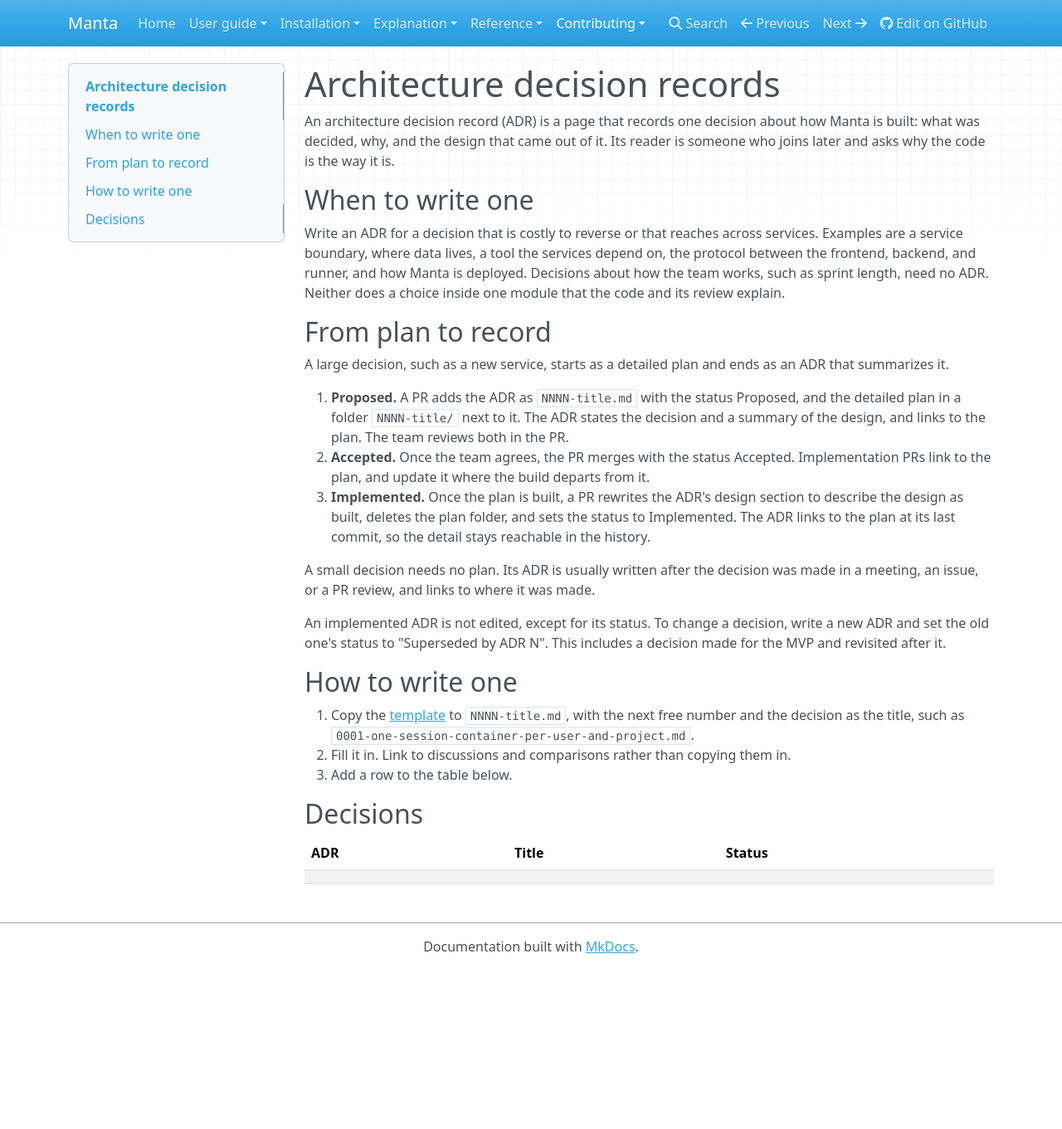
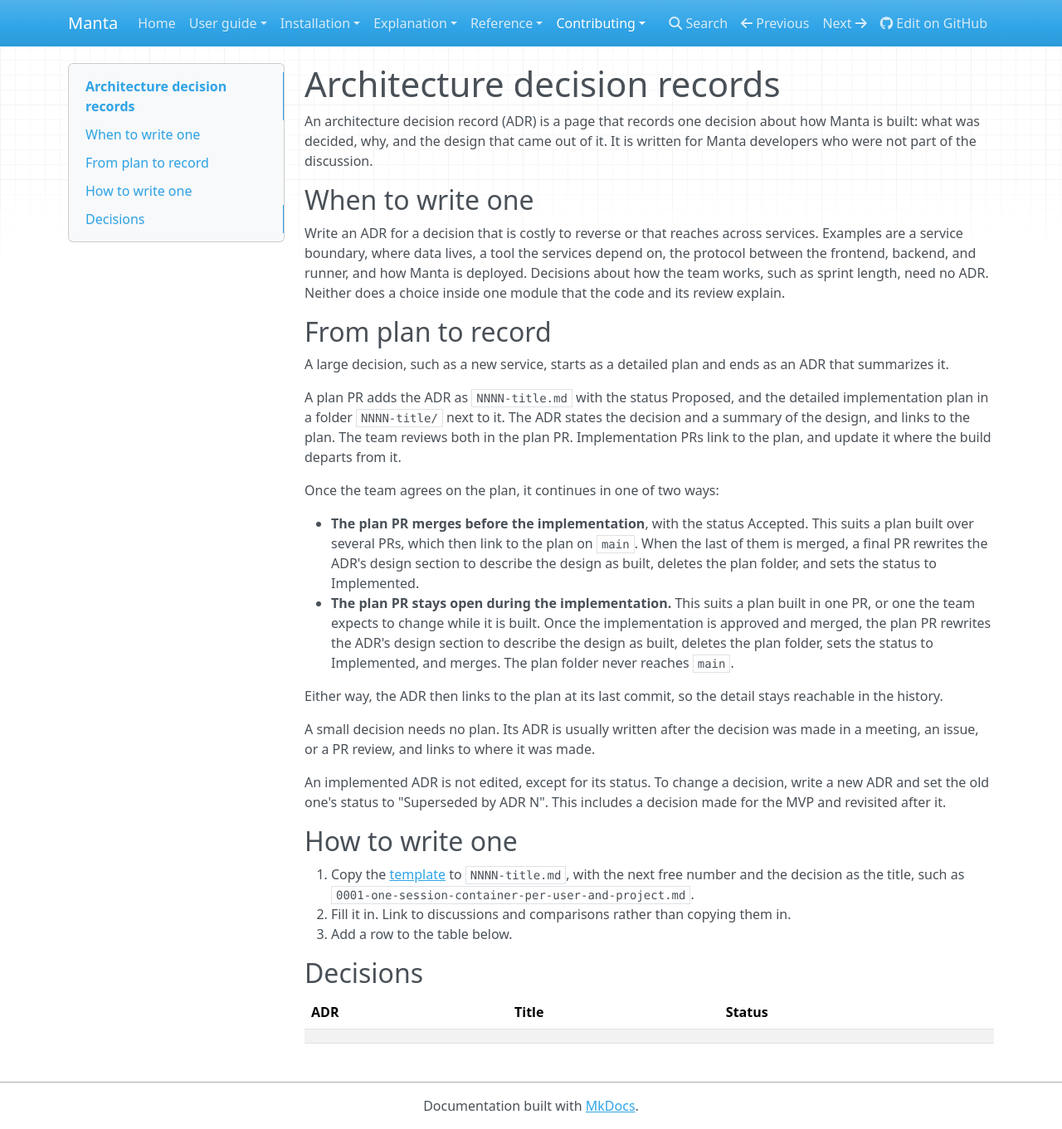
Before and after one commit to manta-plan/manta, an MkDocs documentation site: the page built from docs/contributing/decisions/index.md, in a window 1280 px wide and 1361 px high. Shown: the whole window at 83% size. Built offline with MkDocs 1.6.1, drawn with Linux system fonts in a browser that asks for light colours; nearby versions of some CDN libraries.

Commit message:
docs: allow a plan PR to stay open during implementation
Describe two ways an ADR's plan PR can continue once agreed, and turn
the template's header list into a table.

Co-Authored-By: Claude Opus 5.5 <noreply@anthropic.com>
Signed-off-by: Siddharth Krishna <siddharth-krishna@users.noreply.github.com>

```diff
--- a/docs/contributing/decisions/index.md
+++ b/docs/contributing/decisions/index.md
@@ -6,7 +6,7 @@ SPDX-License-Identifier: CC-BY-4.0
 # Architecture decision records
 
 An architecture decision record (ADR) is a page that records one decision about how Manta is built: what was decided, why, and the design that came out of it.
-Its reader is someone who joins later and asks why the code is the way it is.
+It is written for Manta developers who were not part of the discussion.
 
 ## When to write one
 
@@ -19,16 +19,22 @@ Neither does a choice inside one module that the code and its review explain.
 
 A large decision, such as a new service, starts as a detailed plan and ends as an ADR that summarizes it.
 
-1. **Proposed.**
-   A PR adds the ADR as `NNNN-title.md` with the status Proposed, and the detailed plan in a folder `NNNN-title/` next to it.
-   The ADR states the decision and a summary of the design, and links to the plan.
-   The team reviews both in the PR.
-2. **Accepted.**
-   Once the team agrees, the PR merges with the status Accepted.
-   Implementation PRs link to the plan, and update it where the build departs from it.
-3. **Implemented.**
-   Once the plan is built, a PR rewrites the ADR's design section to describe the design as built, deletes the plan folder, and sets the status to Implemented.
-   The ADR links to the plan at its last commit, so the detail stays reachable in the history.
+A plan PR adds the ADR as `NNNN-title.md` with the status Proposed, and the detailed implementation plan in a folder `NNNN-title/` next to it.
+The ADR states the decision and a summary of the design, and links to the plan.
+The team reviews both in the plan PR.
+Implementation PRs link to the plan, and update it where the build departs from it.
+
+Once the team agrees on the plan, it continues in one of two ways:
+
+- **The plan PR merges before the implementation**, with the status Accepted.
+  This suits a plan built over several PRs, which then link to the plan on `main`.
+  When the last of them is merged, a final PR rewrites the ADR's design section to describe the design as built, deletes the plan folder, and sets the status to Implemented.
+- **The plan PR stays open during the implementation.**
+  This suits a plan built in one PR, or one the team expects to change while it is built.
+  Once the implementation is approved and merged, the plan PR rewrites the ADR's design section to describe the design as built, deletes the plan folder, sets the status to Implemented, and merges.
+  The plan folder never reaches `main`.
+
+Either way, the ADR then links to the plan at its last commit, so the detail stays reachable in the history.
 
 A small decision needs no plan.
 Its ADR is usually written after the decision was made in a meeting, an issue, or a PR review, and links to where it was made.
```
Also changed, not shown: docs/contributing/decisions/template.md (+5 -3 lines).
